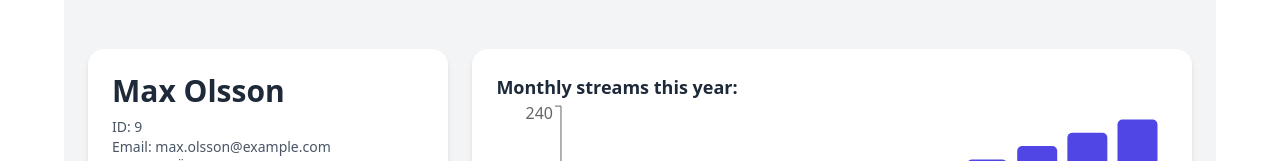
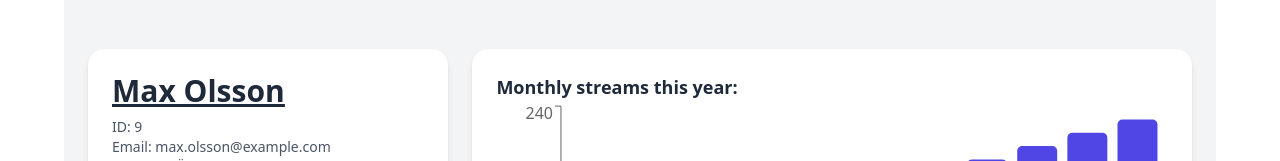
Before and after one commit to elinstella/dashboard-react-individuell, a React (Vite) app in the folder dashboard-lkpg/: page / in a window 1280 px wide. Shown: the part 122-283 px from the top of the page. Built offline with nearby package versions, Linux system fonts and the light colour scheme.

Commit message:
update dashboard link

```diff
--- a/dashboard-lkpg/src/components/Dashboard.jsx
+++ b/dashboard-lkpg/src/components/Dashboard.jsx
@@ -1,4 +1,5 @@
 import mockData from '../data/mockData.json';
+import { Link } from 'react-router-dom';
 import {
   BarChart,
   Bar,
@@ -43,8 +44,10 @@ function Dashboard() {
       <div className='flex gap-6'>
         {/* User info and Profile - vänster */}
         <div className='bg-white p-6 rounded-2xl shadow-md w-1/3 min-w-[250px]'>
-          <h1 className='text-3xl font-bold mb-2 text-gray-800'>
-            {userMusicStats.name}
+          <h1 className='text-3xl font-bold mb-2 text-gray-800 underline'>
+            <Link to={`/profiles/${userMusicStats.id}`}>
+              {userMusicStats.name}
+            </Link>
           </h1>
           <p className='text-gray-600 text-sm'>ID: {userMusicStats.id}</p>
           <p className='text-gray-600 text-sm'>Email: {userMusicStats.email}</p>
```
